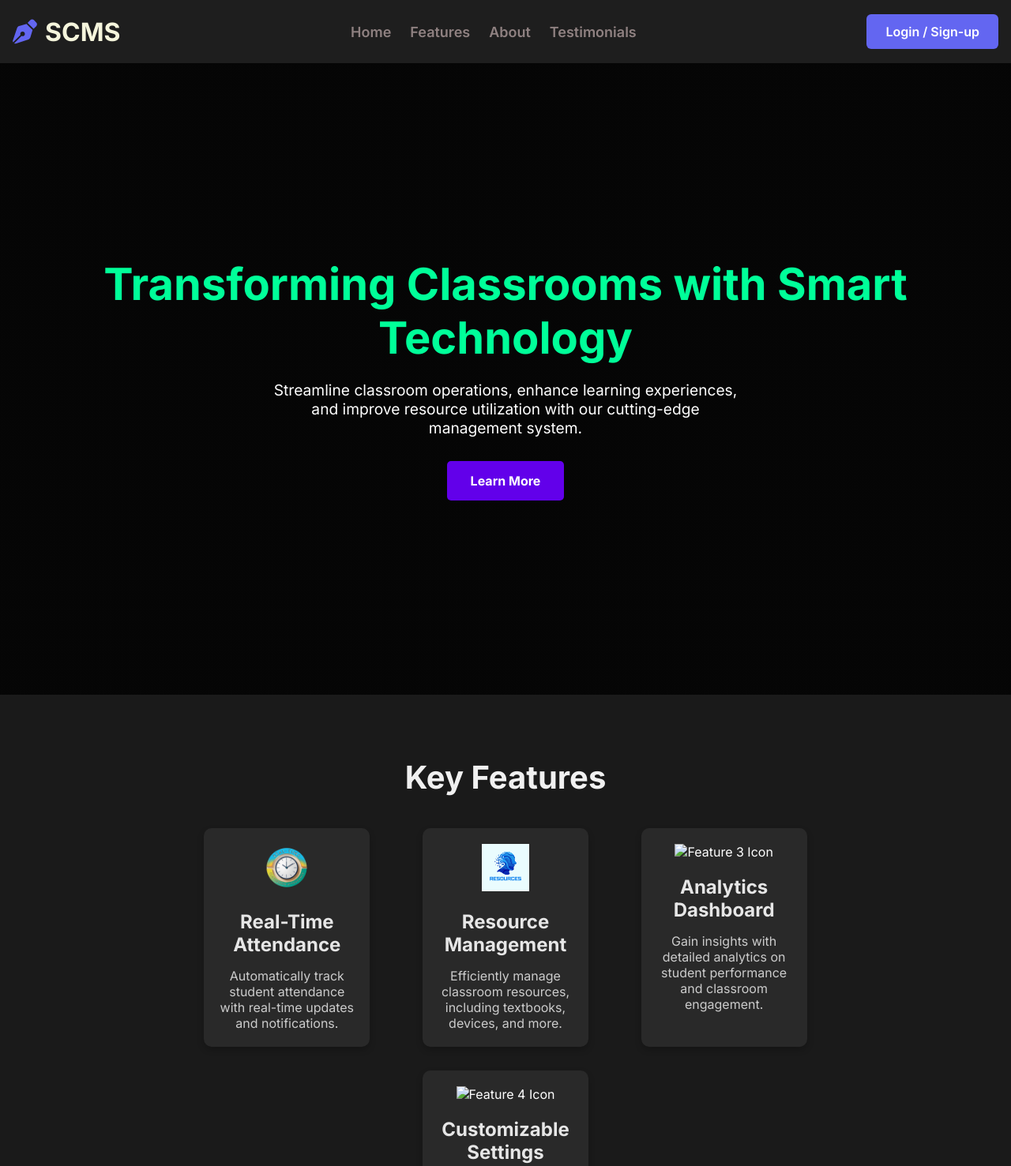
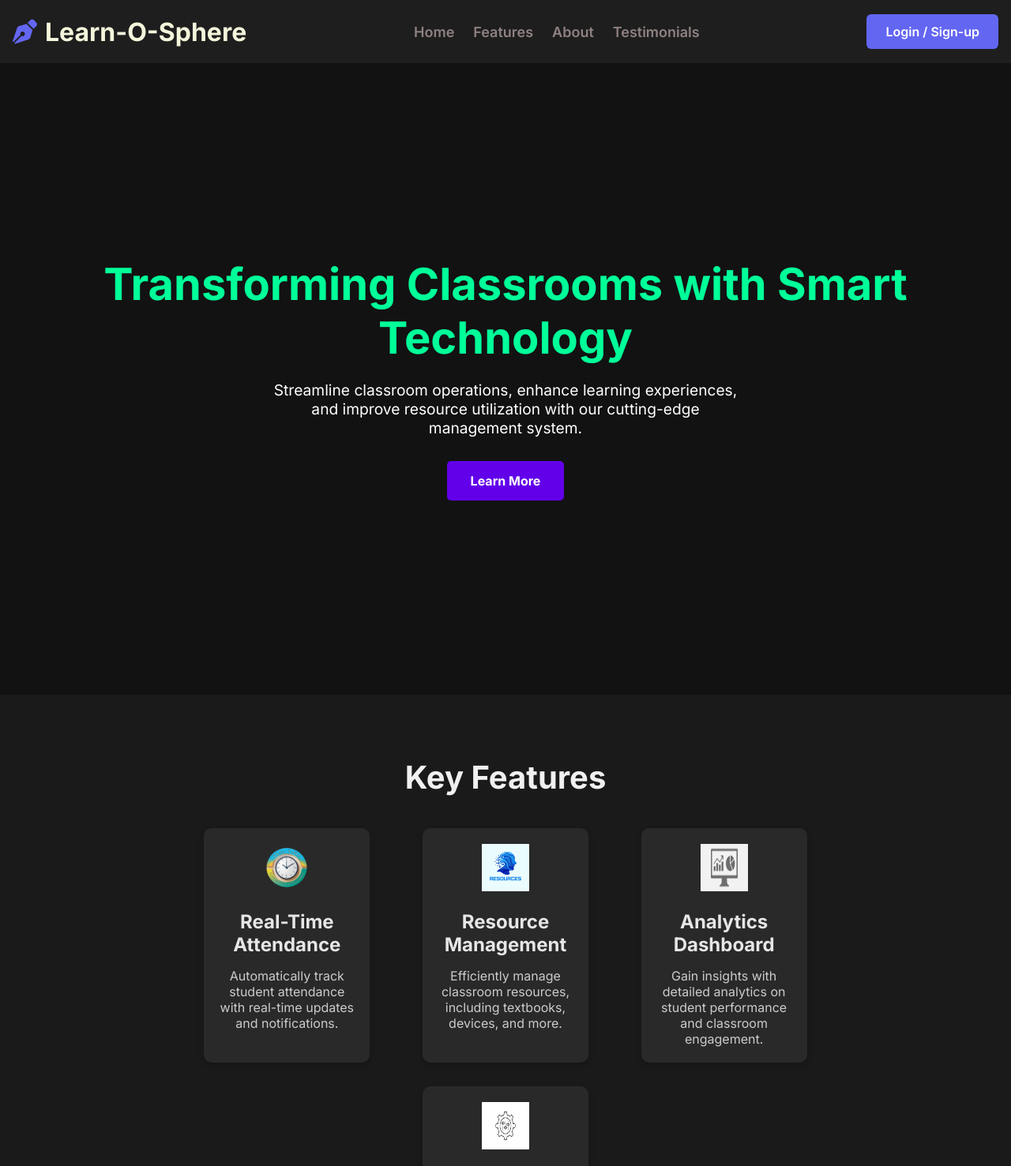
Before and after one commit to arghya45-dev/SCMS, a plain HTML site: page index.html in a window 1280 px wide. Shown: the top 1477 px of the page at 79% size. Drawn offline with Linux system fonts and the light colour scheme.

Commit message:
Add features icon

```diff
--- a/index.html
+++ b/index.html
@@ -13,7 +13,7 @@
 
             <a href="#logo" class="logo">
                 <img src="./images/StudySyn.svg" alt="logoImage" class="logo-icon" />
-                <span class="logo-text">SCMS</span>
+                <span class="logo-text">Learn-O-Sphere</span>
             </a>
 
             <nav class="nav">
@@ -64,14 +64,14 @@
                 </div>
                 <div class="feature-item">
                   <div class="feature-icon">
-                    <img src="path/to/your-icon3.png" alt="Feature 3 Icon">
+                    <img src="./images/png-clipart-computer-icons-dashboard-analytics-icon-wissen-angle-text.png" alt="Feature 3 Icon">
                   </div>
                   <h3 class="feature-title">Analytics Dashboard</h3>
                   <p class="feature-description">Gain insights with detailed analytics on student performance and classroom engagement.</p>
                 </div>
                 <div class="feature-item">
                   <div class="feature-icon">
-                    <img src="path/to/your-icon4.png" alt="Feature 4 Icon">
+                    <img src="./images/customization-service-setting-icon-vector-600nw-2473144721.webp" alt="Feature 4 Icon">
                   </div>
                   <h3 class="feature-title">Customizable Settings</h3>
                   <p class="feature-description">Tailor the system to meet your specific classroom needs with flexible settings.</p>
--- a/styles.css
+++ b/styles.css
@@ -166,6 +166,7 @@ body {
     height: 100vh;
     text-align: center;
     background: linear-gradient(rgba(0, 0, 0, 0.7), rgba(0, 0, 0, 0.7)), url('') no-repeat center center/cover;
+    background-image: url();
 }
 
 
```
Also changed, not shown: images/customization-service-setting-icon-vector-600nw-2473144721.webp (added), images/png-clipart-computer-icons-dashboard-analytics-icon-wissen-angle-text.png (added).
